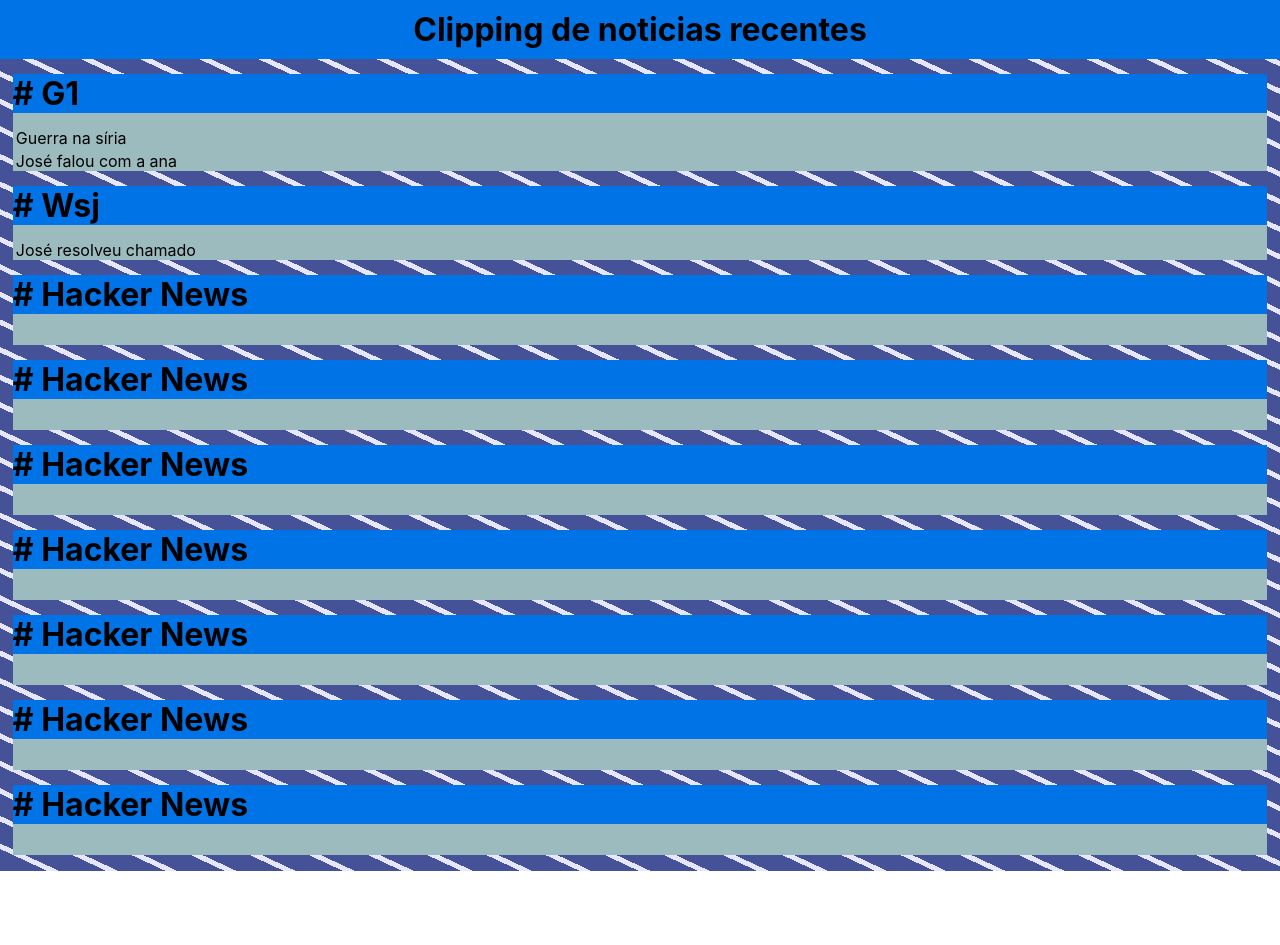
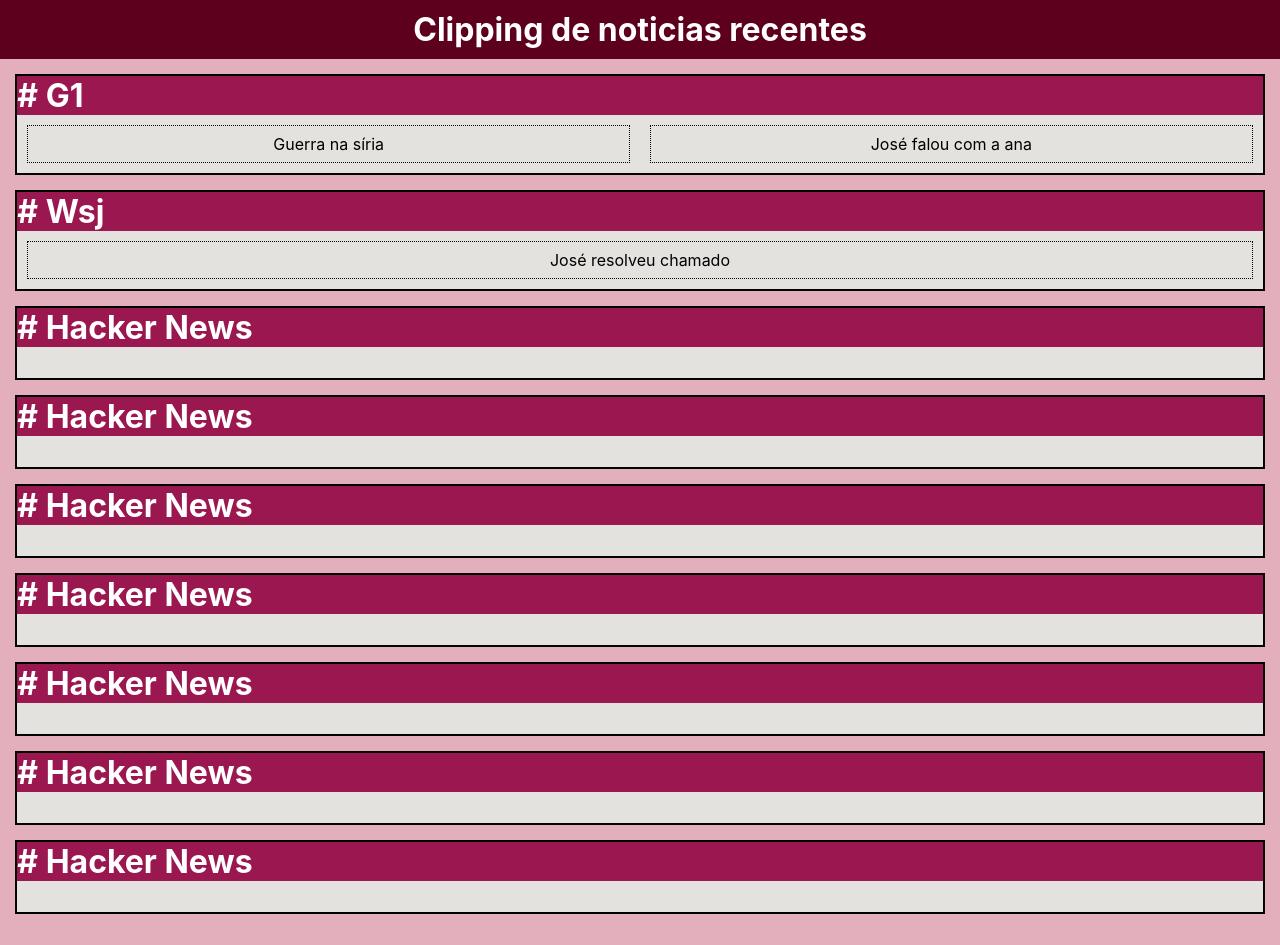
Before and after one commit to costaguila/news-clipping, a React (Create React App) app: page / in a window 1280 px wide. Before the commit the page ends 871 px from the top, so only its background shows below. Built offline with nearby package versions, Linux system fonts and the light colour scheme.

Commit message:
Ajustes no CSS.

```diff
--- a/src/App.css
+++ b/src/App.css
@@ -5,8 +5,7 @@
 .App{
     min-height: 100vh;
     padding-bottom: 2vh;
-    background-color: transparent;
-    background-image: repeating-linear-gradient(25deg, #465298, #465298 20px,#e6e6ff 20px, #e6e6ff 25px);
+    background-color: #e3afbc;
 }
 .App-logo {
   animation: App-logo-spin infinite 20s linear;
@@ -38,7 +37,8 @@
   }
 }
 .cabecalho{
-    background-color: #0073e6;
+    background-color: #5d001e;
+    color: white;
     padding: 10px 0px;
 }
 .cabecalho h1{
@@ -55,15 +55,34 @@
 /*Components - news*/
 .newsSource{
     text-align: left;
-    background-color: #9cbbbf;
+    background-color: #e3e2df;
     min-height: 70px;
-
+    margin: 15px 2.5px 15px 2.5px;
+    border: 2px solid black;
+}
+.newsSource:hover{
+    border: 2px solid #ee4c7c;
 }
 .newssourceHeader{
     text-transform: capitalize;
-    margin: 15px 0px 15px 0px
 }
 .newssourceHeader h1{
     margin: 0px;
-    background-color: #0073e6;
+    background-color: #9a1750;
+    color: white;
 }
+.newssourceContainer{
+    display: flex;
+    flex-flow: wrap row;
+    justify-content: center;
+}
+.newsItem{
+    flex: 1;
+    text-align: center;
+    border: 0.1em dotted black;
+    margin: 10px;
+    padding: 5px;
+}
+.newsItem:hover{
+    background-color: #e3afbc;
+}
--- a/src/components/news/NewsList.js
+++ b/src/components/news/NewsList.js
@@ -17,9 +17,11 @@
         return (
             <div className="newsSource">
                 <div className="newssourceHeader"><h1># {this.state.name}</h1></div>
+                <div className="newssourceContainer">
                     {
                     this.state.itens.map(selectedItem=>(<NewsItem item={ selectedItem } />))
                     }
+                </div>
             </div>
         );
     }
```
